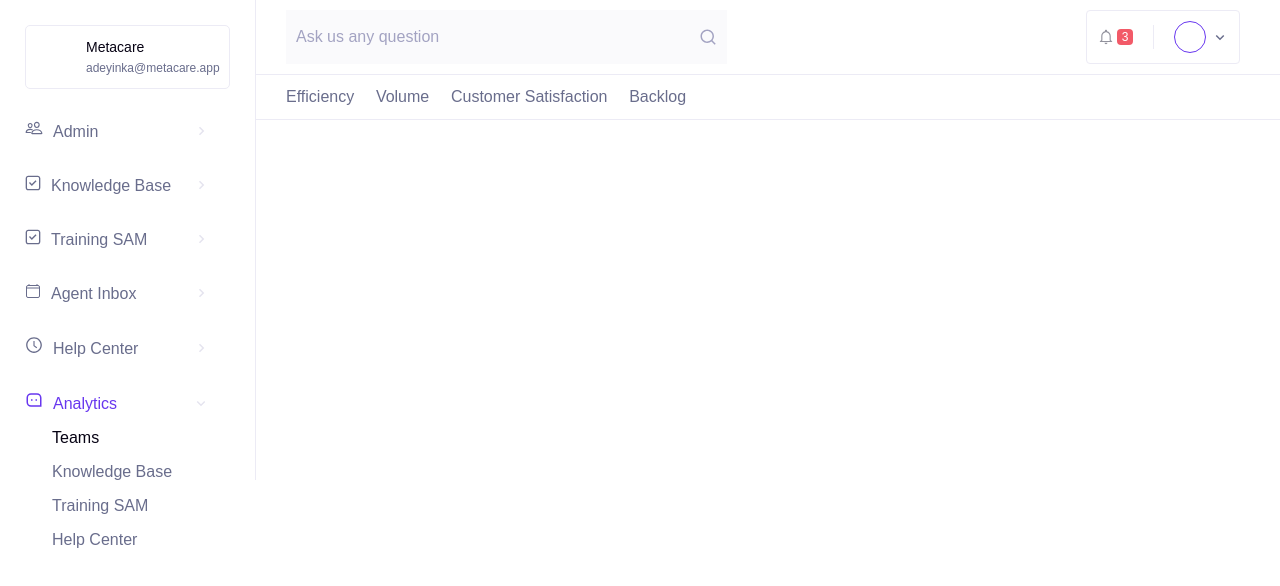
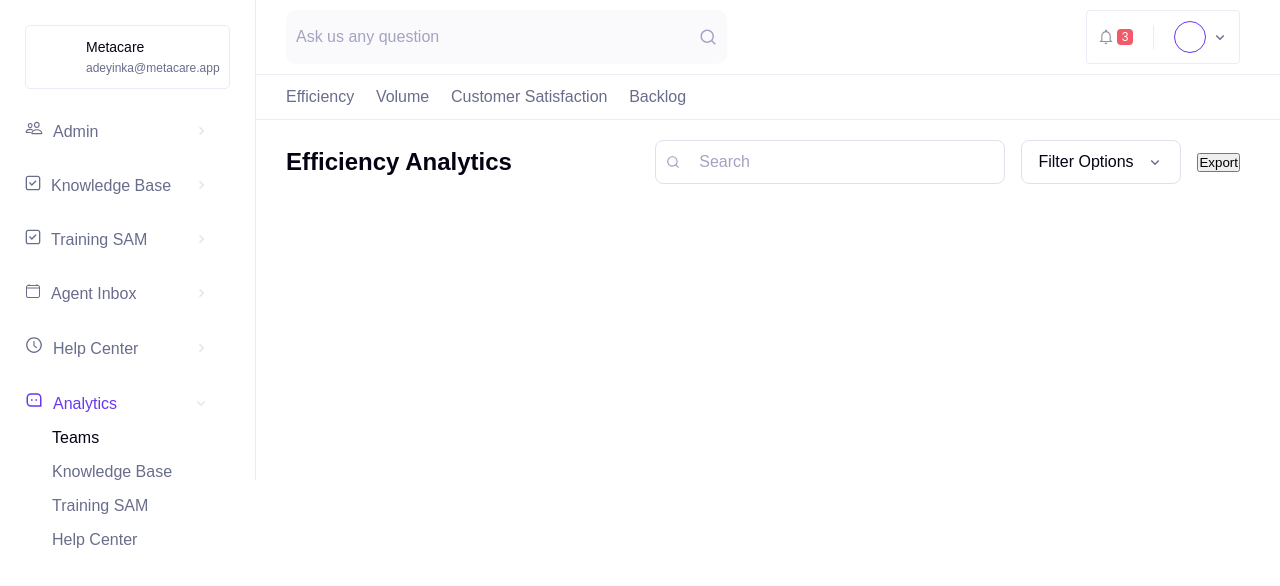
Before and after one commit to olamide234/metacare-app, a React (Create React App) app: page / in a window 1280 px wide. Shown: the top 586 px of the page. Built offline with nearby package versions, Linux system fonts and the light colour scheme.

Commit message:
header search complete

```diff
--- a/src/App.js
+++ b/src/App.js
@@ -12,6 +12,7 @@ function App() {
         {/* <MainApp/> */}
         <UpperNav/>
         <LowerNav/>
+        <Header/>
       </div>
     </div>
   );
--- a/src/components/header/Header.css
+++ b/src/components/header/Header.css
@@ -0,0 +1,67 @@
+.care__header{
+    display: flex;
+    flex-direction: row;
+    justify-content: space-between;
+    align-items: center;
+    padding: 2rem 4rem 2rem 3rem;
+}
+.care__header_title{
+    font-weight: 600;
+    font-size: 24px;
+    line-height: 160%;
+    color: var(--color-text-dark);
+}
+.care__header-content{
+    display: flex;
+    flex-direction: row;
+    justify-content: space-between;
+    align-items: center;
+}
+.care__header-content__search{
+    display: flex;
+    flex-direction: row;
+    align-items: center;
+    justify-content: space-between;
+    padding: 0 1rem;
+    width: 350px;
+    height: 44px;
+    background: var(--color-bg);
+    border: 1px solid #E1E1EB;
+    border-radius: 8px;
+}
+.care__header-content__search input:focus-visible {
+    outline: none;
+}
+.care__header-content__search input {
+    height: 100%;
+    border: none;
+    font-size: 16px;
+    width: 90%;
+    cursor: pointer;
+    background-color: var(--color-bg);
+    caret-color: var(--color-text-placeholder);
+    color: var(--color-text-placeholder);
+}
+.care__header-content__search input::placeholder {
+    font-weight: 400;
+    font-size: 16px;
+    color: var(--color-text-placeholder);
+    line-height: 24px;
+}
+.care__header-content__filter{
+    display: flex;
+    flex-direction: row;
+    width: 160px;
+    height: 44px;
+    justify-content: space-between;
+    align-items: center;
+    padding: 0 1rem;
+    padding: 10px 16px;
+    border: 1px solid #E1E1EB;
+    border-radius: 8px;
+    margin: 0 16px;
+    font-weight: 400;
+    font-size: 16px;
+    line-height: 24px;
+    color: var(--color-text-dark);
+}
--- a/src/components/header/Header.js
+++ b/src/components/header/Header.js
@@ -0,0 +1,26 @@
+import React from 'react'
+import './Header.css'
+import {RiSearchLine} from "react-icons/ri"
+import {BiChevronDown} from "react-icons/bi"
+
+export default function Header() {
+    return (
+        <div className="care__header">
+            <div className="care__header_title">Efficiency Analytics</div>
+            <div className="care__header-content">
+                <div className="care__header-content__search">
+                    <RiSearchLine size={14} color="#A3A3C2" style={{cursor: "pointer"}}/>
+                    <input type="text" placeholder="Search"/>
+                </div>
+                <div className="care__header-content__filter">
+                    Filter Options
+                    <BiChevronDown size={18} color="#696D8C" style={{cursor: "pointer"}}/>
+                </div>
+                <div className="care__header-content__vertLine"></div>
+                <div className="care__header-content__export">
+                    <button type="button">Export</button>
+                </div>
+            </div>
+        </div>
+    )
+}
--- a/src/components/upperNav/UpperNav.css
+++ b/src/components/upperNav/UpperNav.css
@@ -14,11 +14,12 @@
     padding: 0 1rem;
     background-color: #FAFAFC;
     align-items: center;
+    border-radius: 10px;
 }
-input:focus-visible {
+.care__upperNav-left input:focus-visible {
     outline: none;
 }
-input {
+.care__upperNav-left input {
     height: 100%;
     border: none;
     font-size: 16px;
@@ -28,7 +29,7 @@ input {
     caret-color: #A3A3C2;
     color: #A3A3C2;
 }
-input::placeholder {
+.care__upperNav-left input::placeholder {
     font-weight: 400;
     font-size: 16px;
     color: #A3A3C2;
--- a/src/components/upperNav/UpperNav.js
+++ b/src/components/upperNav/UpperNav.js
@@ -8,7 +8,7 @@ export default function UpperNav() {
     return (
         <div className="care__upperNav">
             <div className="care__upperNav-left">
-                <input className="" type="text" placeholder="Ask us any question"/>
+                <input type="text" placeholder="Ask us any question"/>
                 <RiSearchLine size={18} color="#A3A3C2" style={{cursor: "pointer"}}/>
             </div>
             <div className="care__upperNav-right">
```
